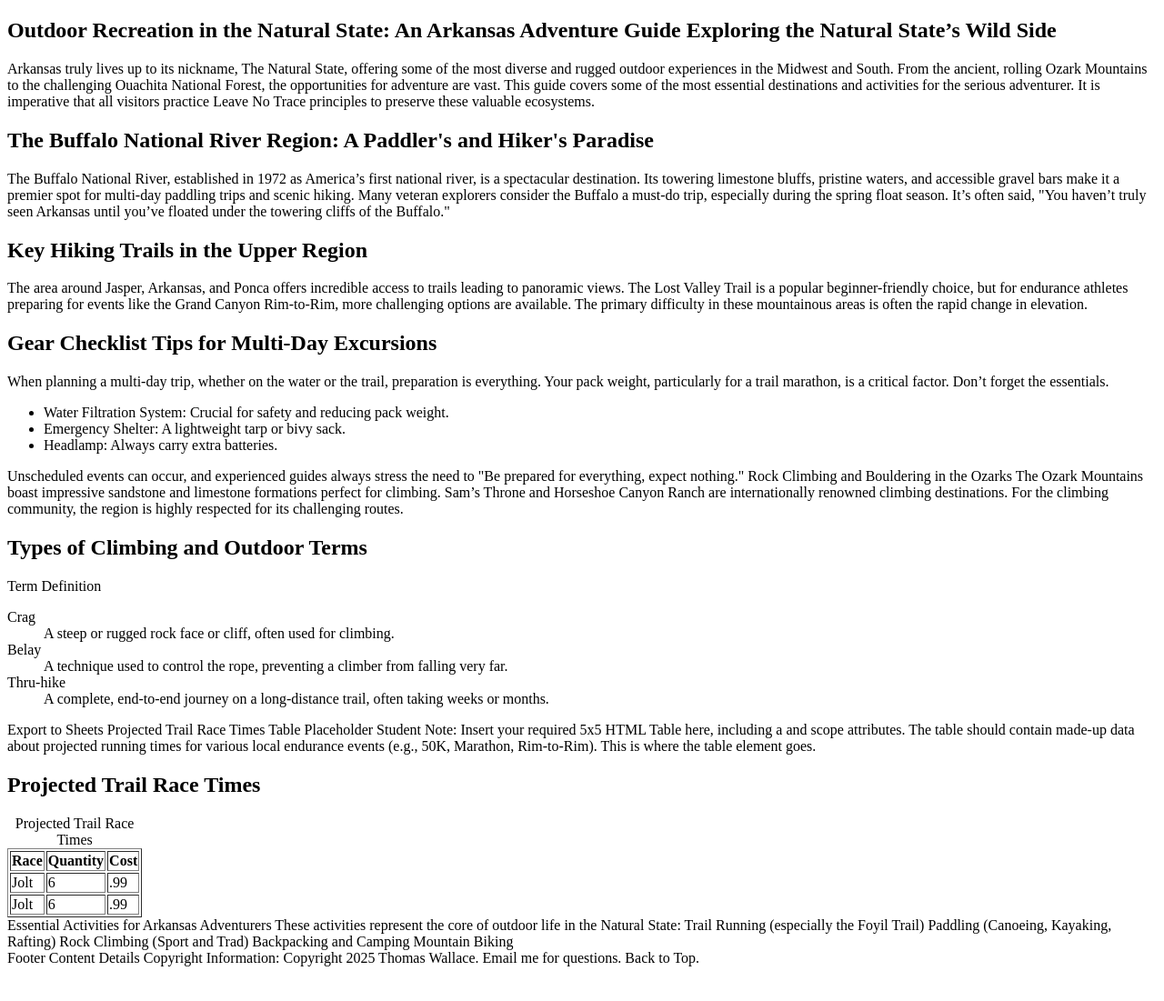
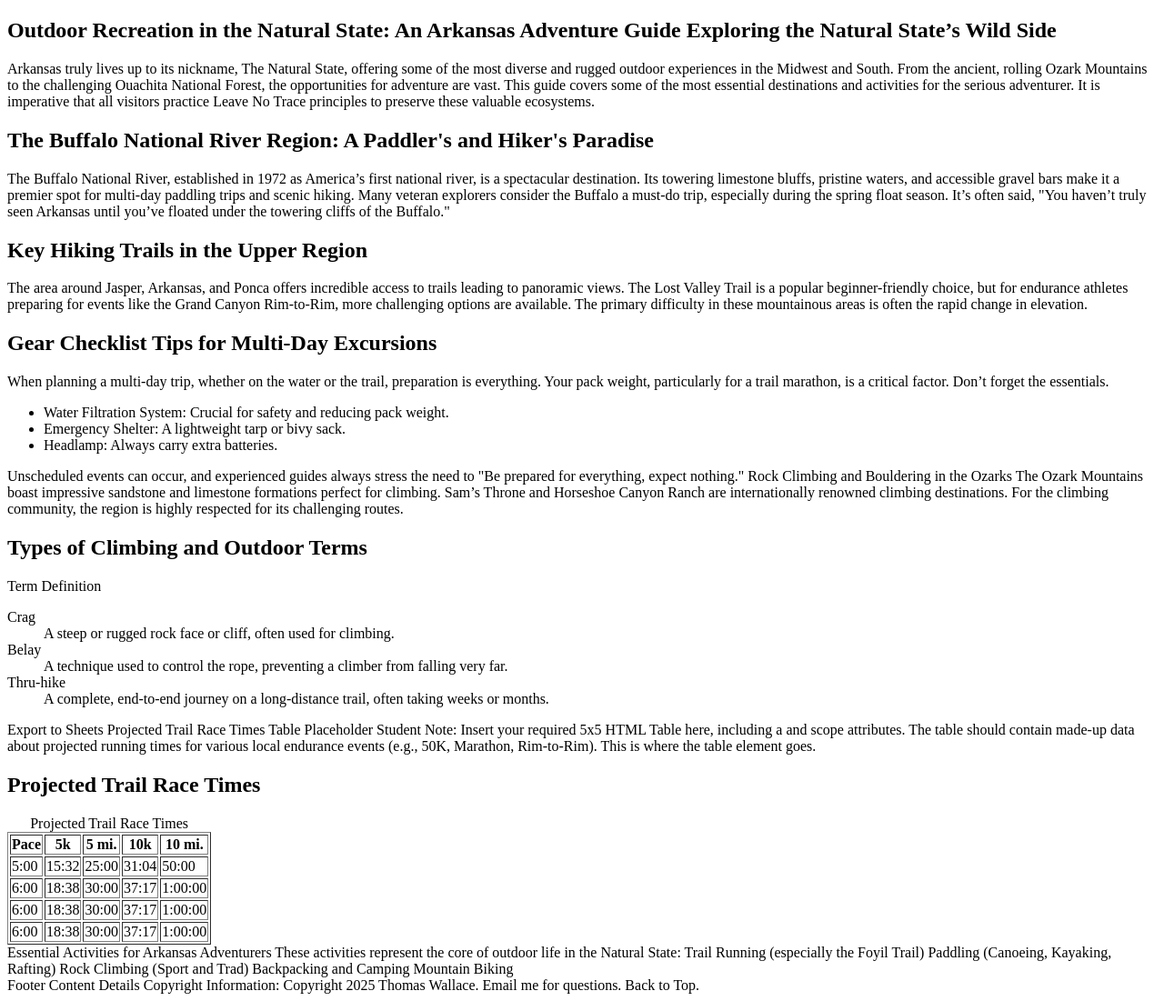
Before and after one commit to adn-git-hub/it-sage, a plain HTML site: page prototype/index.html in a window 1280 px wide. Shown: the whole page at 91% size. Before the commit the page ends 1071 px from the top, so only its background shows below. Drawn offline with Linux system fonts and the light colour scheme.

```diff
--- a/prototype/index.html
+++ b/prototype/index.html
@@ -68,17 +68,35 @@
             <caption>Projected Trail Race Times</caption>
             <tr>
 
-                <th scope="col">Race</th><th scope="col">Quantity</th><th scope="col">Cost</th>
+                <th scope="col">Pace</th><th scope="col">5k</th><th scope="col">5 mi.</th><th scope="col">10k</th><th scope="col">10 mi.</th>
             </tr>
             <tr>
-                <td>Jolt</td>
-                <td>6</td>
-                <td>.99</td>
+                <td>5:00</td>
+                <td>15:32</td>
+                <td>25:00</td>
+                 <td>31:04</td>
+                <td>50:00</td>
             </tr>
             <tr>
-                <td>Jolt</td>
-                <td>6</td>
-                <td>.99</td>
+                <td>6:00</td>
+                <td>18:38</td>
+                <td>30:00</td>
+                 <td>37:17</td>
+                <td>1:00:00</td>
+            </tr>
+             <tr>
+                <td>6:00</td>
+                <td>18:38</td>
+                <td>30:00</td>
+                 <td>37:17</td>
+                <td>1:00:00</td>
+            </tr>
+             <tr>
+                <td>6:00</td>
+                <td>18:38</td>
+                <td>30:00</td>
+                 <td>37:17</td>
+                <td>1:00:00</td>
             </tr>
         </table>
 </section>
```
Also changed, not shown: index.html (+2 -0 lines).
